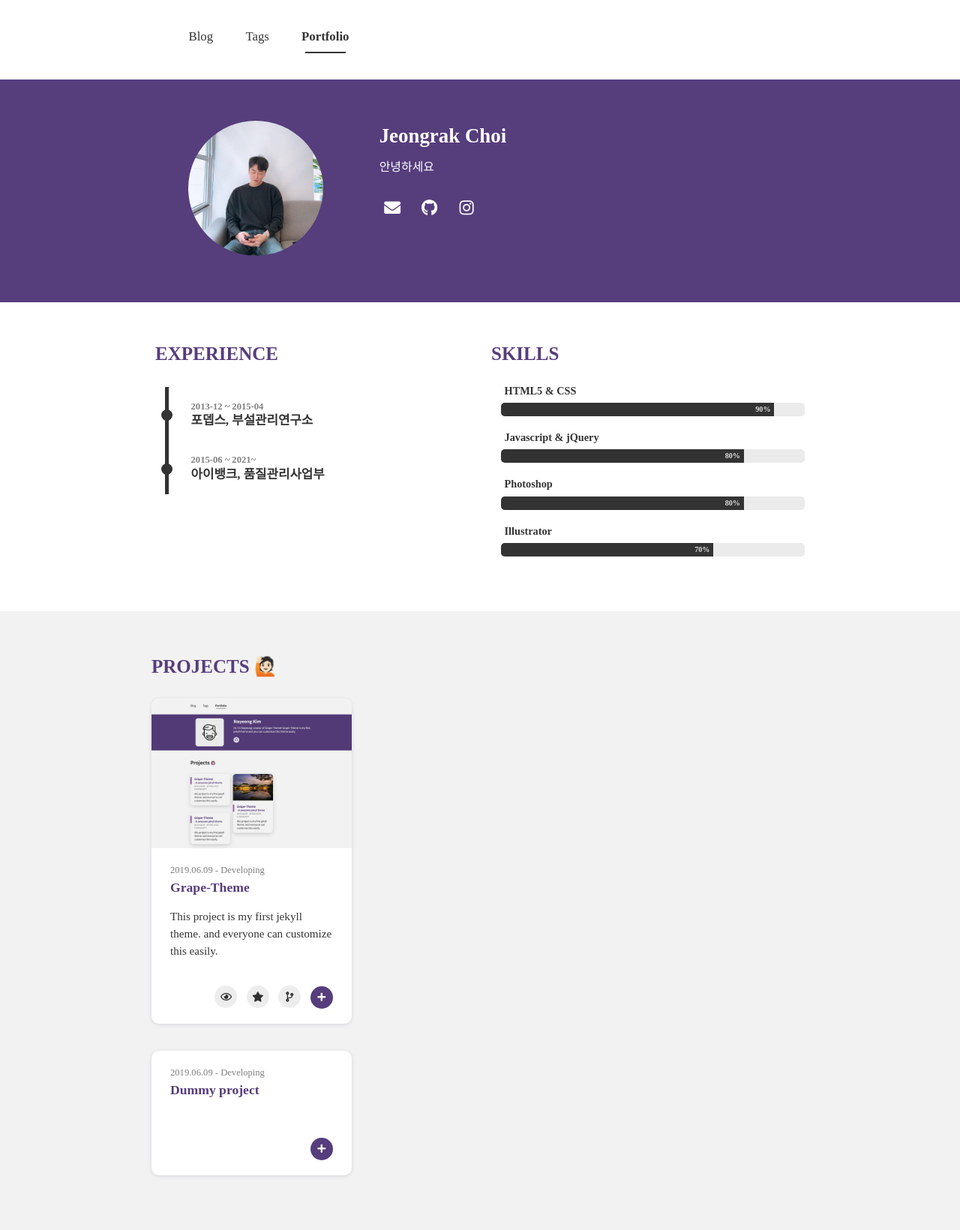
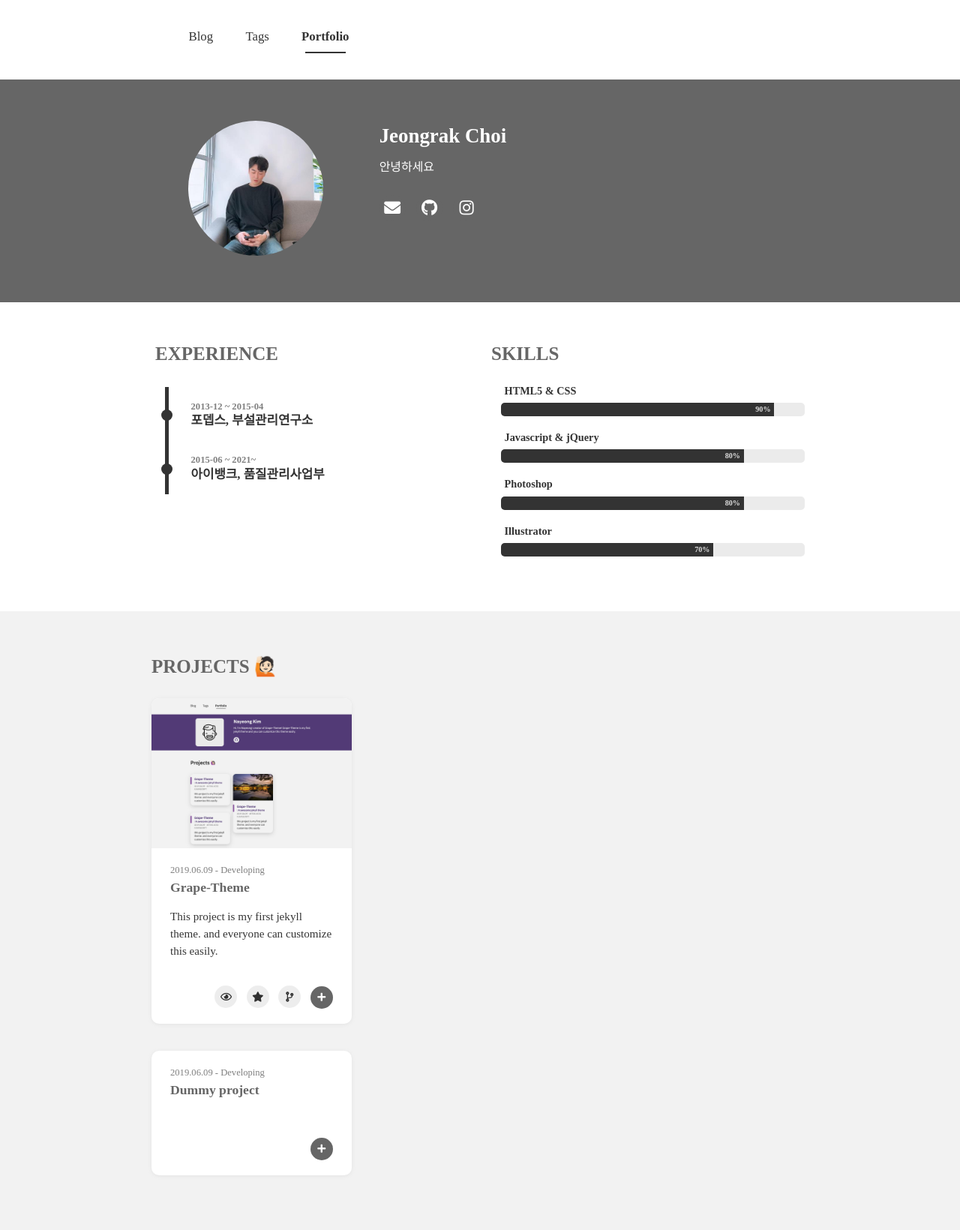
Before and after one commit to JeongrakChoi/JeongrakChoi.github.io, a Jekyll site: the page built from portfolio.html, in a window 1280 px wide. Shown: the whole page at 75% size. Built offline with Jekyll 4.4.1, drawn with Linux system fonts in a browser that asks for light colours; nearby versions of some CDN libraries; some web fonts are replaced.

Commit message:
Update _variable.scss

```diff
--- a/_sass/base/_variable.scss
+++ b/_sass/base/_variable.scss
@@ -1,7 +1,7 @@
 $theme-color : /*#8b51a3;*/ #333;
 $theme-bright : #f7f4f9;
-$theme-dark : #563d7c;
-$theme-dark2 : #443063;
+$theme-dark : #666;
+$theme-dark2 : #999;
 $text : rgba(0,0,0,0.8);
 $text-gray : rgba(0,0,0,0.54);
 
```
